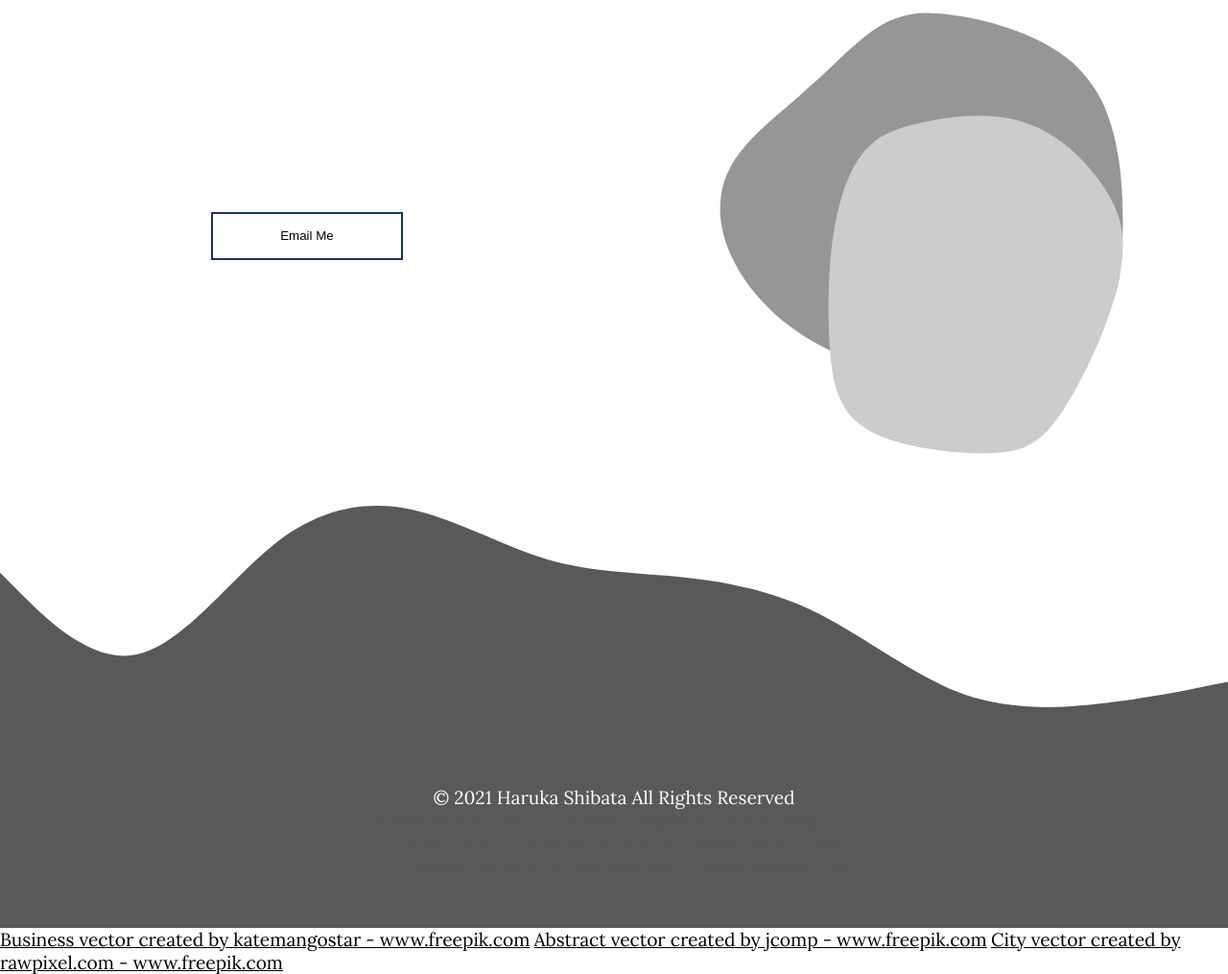
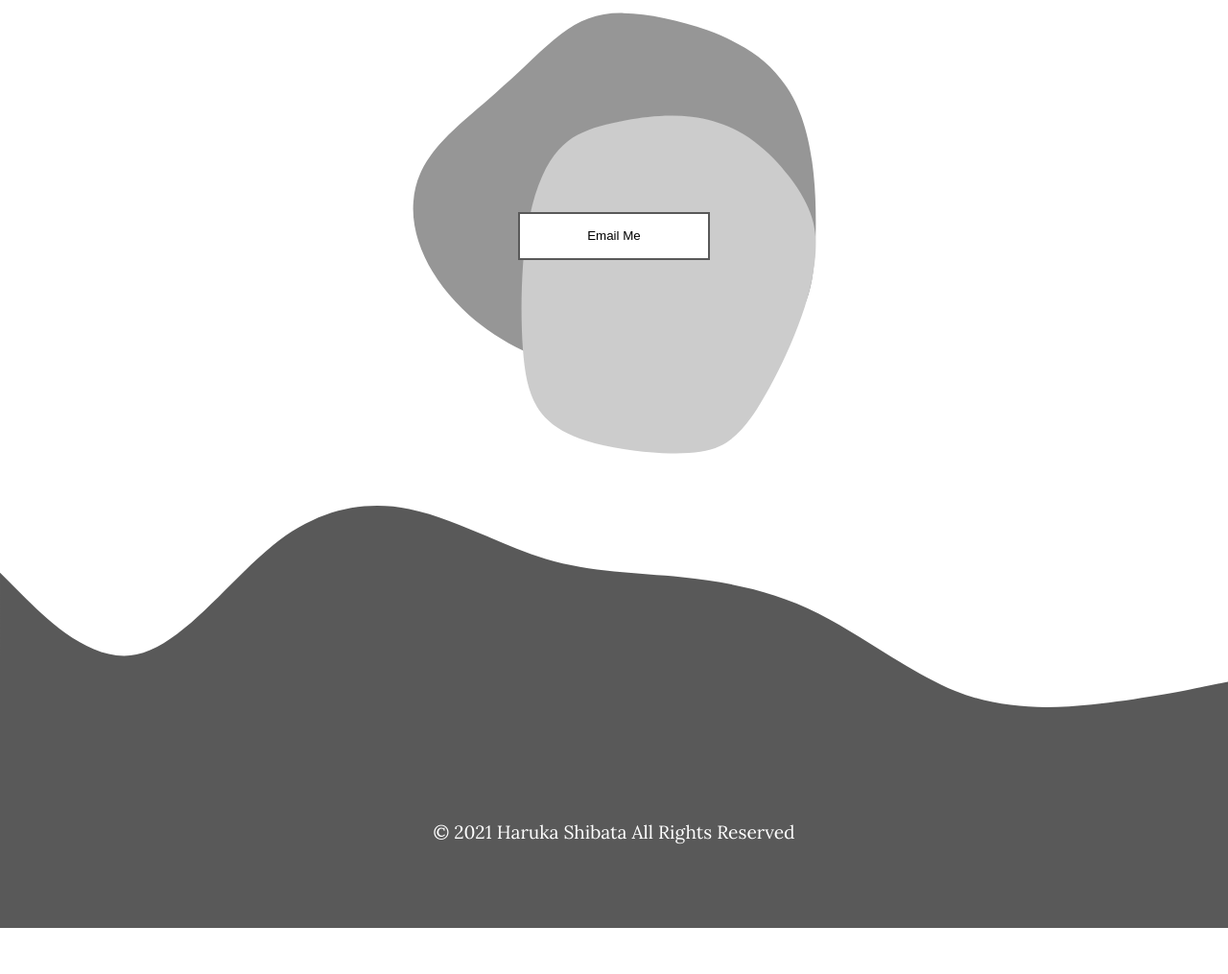
Before and after one commit to Queenshiba/myPortfolio, a website: page d/index.html in a window 1280 px wide. Shown: the part 1597-2612 px from the top of the page at 96% size. After the commit the page ends 2564 px from the top, so only its background shows below. Drawn offline with Linux system fonts and the light colour scheme.

Commit message:
set button

```diff
--- a/d/index.html
+++ b/d/index.html
@@ -104,14 +104,12 @@
     <!--contact-->
     <div id="contact-me">
 
-        <div class="lp-left">
+        <div class="lp-right">
             <div class="button-email">
                 <a href="mailto:s8f.haruka@gmail.com" target="_top"><button>Email Me</button></a>
             </div>
         </div>
-        <div class="lp-right">
 
-        </div>
 
 
     </div>
@@ -124,15 +122,10 @@
 
     <footer>
         <p>© 2021 Haruka Shibata All Rights Reserved</p>
-        <a href='https://www.freepik.com/vectors/business'>Business vector created by katemangostar -
-            www.freepik.com</a>
-        <a href='https://www.freepik.com/vectors/abstract'>Abstract vector created by jcomp - www.freepik.com</a>
-        <a href='https://www.freepik.com/vectors/city'>City vector created by rawpixel.com - www.freepik.com</a>
+
     </footer>
     <script src="main.js"></script>
 </body>
-<a href='https://www.freepik.com/vectors/business'>Business vector created by katemangostar - www.freepik.com</a>
-<a href='https://www.freepik.com/vectors/abstract'>Abstract vector created by jcomp - www.freepik.com</a>
-<a href='https://www.freepik.com/vectors/city'>City vector created by rawpixel.com - www.freepik.com</a>
+
 
 </html>
--- a/d/style.css
+++ b/d/style.css
@@ -246,14 +246,14 @@ h2 {
     width: 100%;
 
 }
-#contact-me .lp-left {
+/* #contact-me .lp-left {
     width: 50%;
     color: white;
     display: flex;
     flex-direction: column;
     justify-content: center;
     align-items: center;
-}
+} */
 
 #contact-me .lp-right {
     background: url(./img/gray-circle3.svg) no-repeat;
@@ -274,14 +274,15 @@ h2 {
 
 button {
     background: transparent;
-    border: 2px solid #153372;
+    border: 2px solid #595959;
     height: 50px;
     width: 200px;
-
+    background: white;
 }
 
 button:hover {
-    background: #153372;
+    background: #595959;
+    border: 2px solid white;
     color: white;
     height: 50px;
     width: 200px;
```
